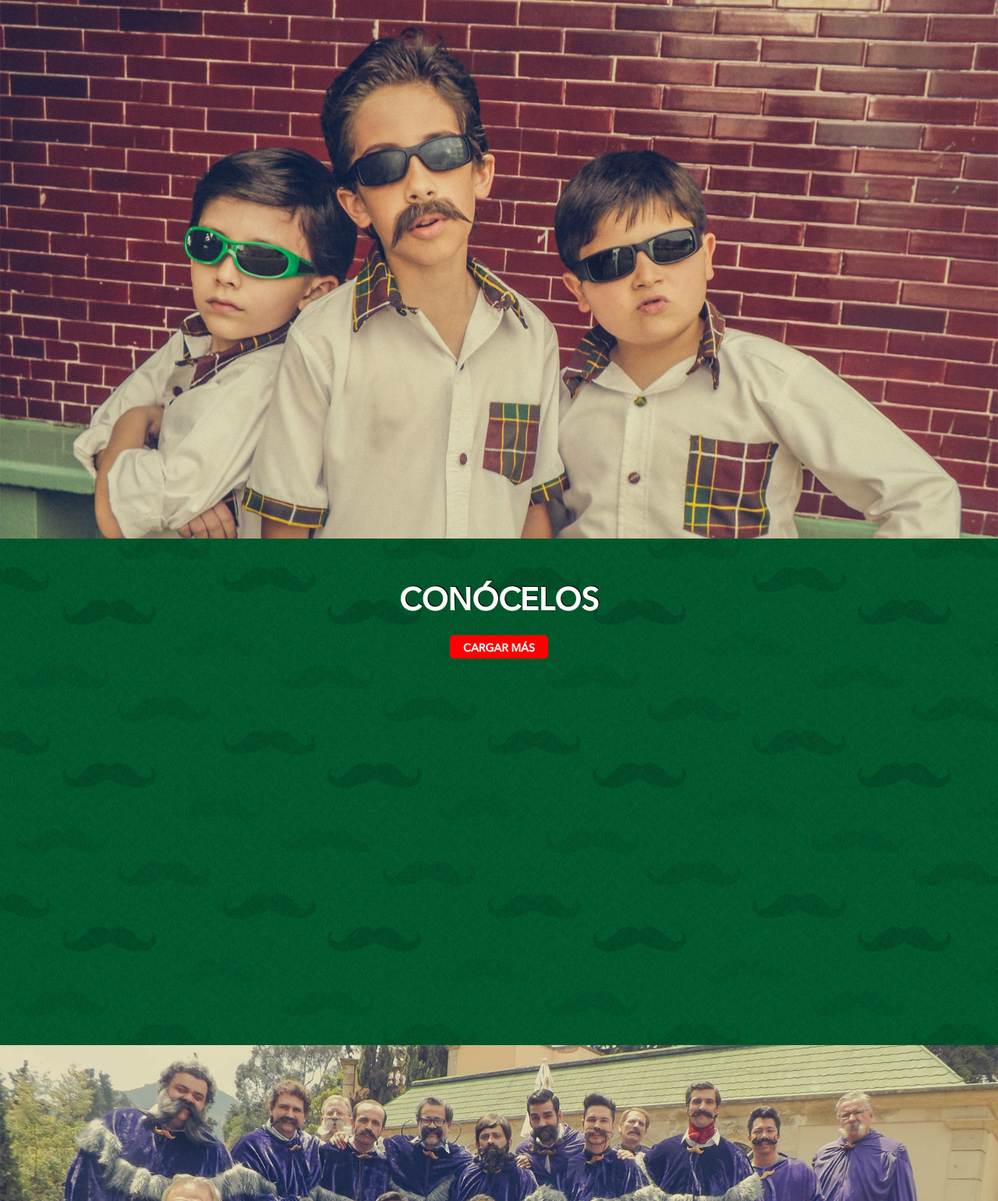
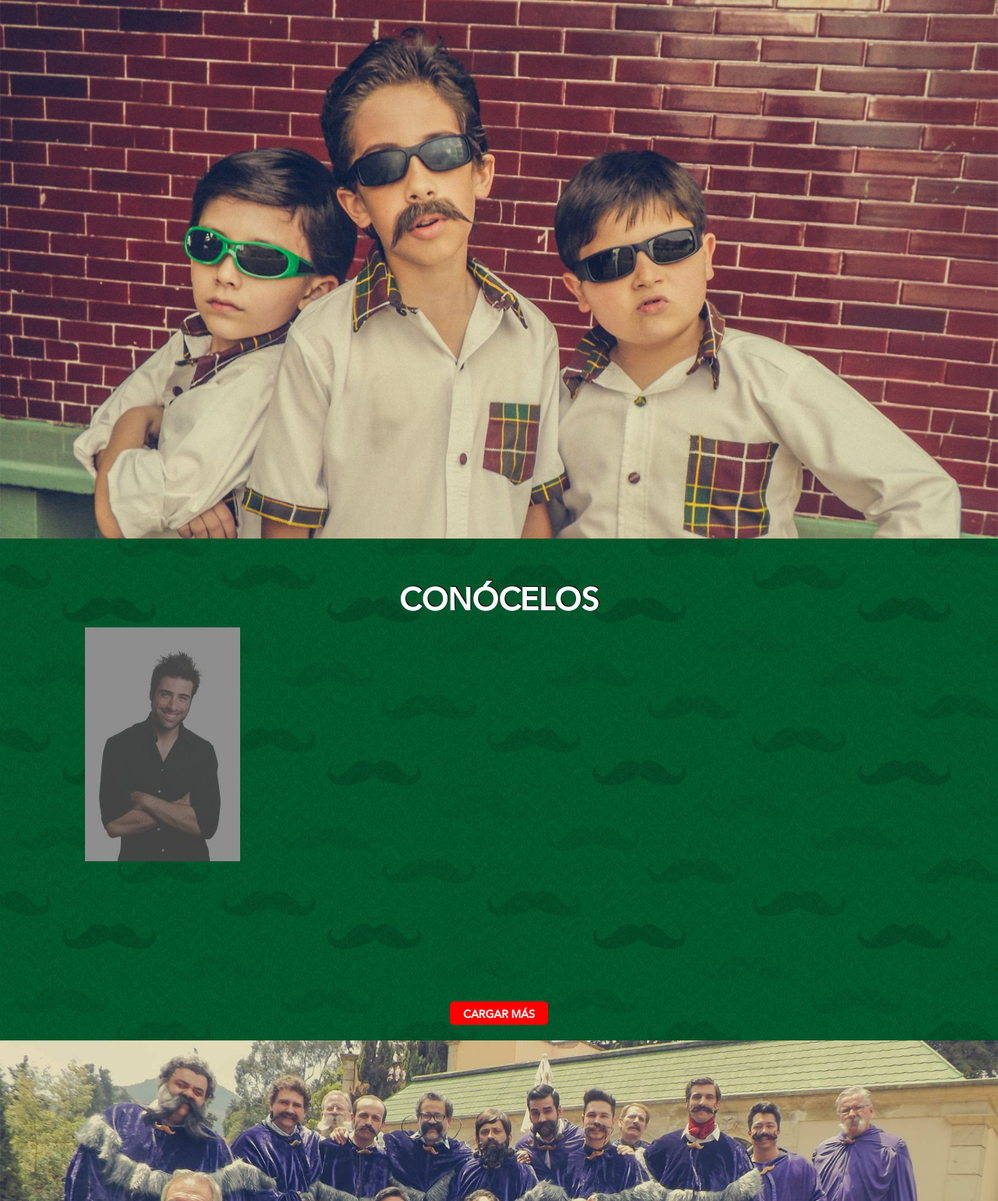
Before and after one commit to linkvilory/www.pormisbigotes.com.mx, a PHP site: page /inicio.html in a window 1280 px wide. Shown: the part 2085-3626 px from the top of the page at 78% size. Run offline with PHP 8.4, Linux system fonts and the light colour scheme; some libraries are stand-ins or nearby versions.

Commit message:
Probando las escenas parallex
Se esta probando el diseño y la interfaz

```diff
--- a/inicio.html
+++ b/inicio.html
@@ -67,19 +67,20 @@
 	<section id="seccionNoticias" class="seccionNoticias">
 		<div class="noticias-container">
 			<h1>ÚLTIMAS NOTICIAS</h1>
-			<table>
-				<tr>
-					<td>
-						FACEBOOK
-					</td>
-					<td>
-						TWITTER
-					</td>
-					<td>
-						INSTAGRAM
-					</td>
-				</tr>
-			</table>
+			<div class="row">
+				<div class="col-md-12">
+					<div class="col-md-4 ">
+						<iframe src="//www.facebook.com/plugins/likebox.php?href=https%3A%2F%2Fwww.facebook.com%2Fporbigotes&amp;width=100&amp;height=395&amp;colorscheme=light&amp;show_faces=false&amp;header=false&amp;stream=true&amp;show_border=true" scrolling="no" frameborder="0" style="border:none; overflow:hidden; width:100%; height:395px;" allowTransparency="true"></iframe>
+					</div>
+					<div class="col-md-4 ">
+						<a class="twitter-timeline"  href="https://twitter.com/PorBigotes" data-widget-id="570979363395739648">Tweets por el @PorBigotes.</a>
+            <script>!function(d,s,id){var js,fjs=d.getElementsByTagName(s)[0],p=/^http:/.test(d.location)?'http':'https';if(!d.getElementById(id)){js=d.createElement(s);js.id=id;js.src=p+"://platform.twitter.com/widgets.js";fjs.parentNode.insertBefore(js,fjs);}}(document,"script","twitter-wjs");</script>
+					</div>
+					<div class="col-md-4 bgWhite">
+						<iframe src="http://widget.websta.me/in/pormisbigotes/?s=250&w=1&h=1&b=1&bg=FFFFFF&p=5" allowtransparency="true" frameborder="0" scrolling="no" style="border:none;overflow:hidden;width:275px; height: 275px" ></iframe> <!-- websta - web.stagram.com -->
+					</div>
+				</div>
+			</div>
 		</div>
 	</section>
 	<section id="seccionSinopsis" class="seccionSinopsis">
@@ -108,6 +109,21 @@
 	</section>
 	<section id="seccionConocelos" class="seccionConocelos">
 		<h1>CONÓCELOS</h1>
+		<div class="row">
+			<div class="col-md-10 col-md-offset-1">
+				<ul id="sceneConocelos" class="sceneConocelos">
+				  <li class="layer" data-depth="0.10">
+				  	<img class="pEncabezado" src="recursos/images/titulos/1.png"/>
+				  	<img class="personaje " src="recursos/images/personajes/1.jpg"/>
+				  	<img class="personaje sombra pUno" src="recursos/images/personajes/1-sombra.jpg"/>
+				  	<div class="conoceloContainerUno "></div>
+				  </li>
+				  <li class="layer" data-depth="0.10">
+				  	<div class="conoceloContainerDos "></div>
+				  </li>
+				</ul>
+			</div>
+		</div>
 		<div id="masConocelos" class="botonMas">
 			<span>CARGAR MÁS</span>
 		</div>
@@ -449,8 +465,9 @@
 
 	<!-- Carga de archivos Js -->
 		<script src="./recursos/js/bootstrap.min.js"></script>
+		<script src="./recursos/js/responsiveslides.min.js"></script>
+		<script src="./recursos/js/jquery.parallax.min.js"></script>
 		<script src="./recursos/js/main.js"></script>
-		<script src="./recursos/js/responsiveslides.min.js"></script>
 	<!-- End archivos Js -->
 
 	</body>
--- a/recursos/css/main.css
+++ b/recursos/css/main.css
@@ -490,13 +490,15 @@ section {
   margin: auto;
   padding: 35px 0 0;
   text-align: center;
-  width: 900px;
+  width: 1000px;
 }
-
+.noticias-container .bgWhite{
+  background:#fff;
+}
 .noticias-container> h1 {
   font-size: 40px;
   font-weight: 900;
-  margin-top: 150px;
+  margin-top: 50px;
   padding: 5px 0;
   text-align: center;
   text-shadow: 1px -1px #000;
@@ -559,9 +561,6 @@ section {
   background-position: center center;
   background-repeat: repeat;
   background-size: auto;
-  max-height: 800px;
-  min-height: 350px;
-  height: 650px;
   width: 100%;
 }
 
@@ -574,14 +573,53 @@ section {
   text-shadow: 1px -1px #000;
 }
 
+.sceneConocelos,
+.sceneConocelos .layer {
+  display: block;
+  height: 100%;
+  padding: 0;
+  margin: 0;
+}
+
+.sceneConocelos {
+  min-height: 460px;
+  position: relative;
+  overflow: hidden;
+}
+
+.sceneConocelos .layer {
+  position: absolute;
+}
+.sceneConocelos .layer div {
+  -webkit-transform: translate3d(0,0,0);
+  -moz-transform: translate3d(0,0,0);
+  transform: translate3d(0,0,0);
+  -webkit-transform-style: preserve-3d;
+  -moz-transform-style: preserve-3d;
+  transform-style: preserve-3d;
+  -webkit-backface-visibility: hidden;
+  -moz-backface-visibility: hidden;
+  backface-visibility: hidden;
+}
+
+.layer .pEncabezado{
+  display: none;
+  margin: 5px 20px;
+}
+.layer .personaje{
+  position: absolute;;
+  z-index: 1;
+}
+.layer .personaje.sombra{
+  position: absolute;;
+  z-index: 2;
+}
+
 .seccionConocelosMore {
   background-image: url("images/bg/verde.jpg");
   background-position: center center;
   background-repeat: repeat;
   background-size: auto;
-  max-height: 800px;
-  min-height: 350px;
-  height: 650px;
   width: 100%;
   display:none;
 }
--- a/recursos/js/main.js
+++ b/recursos/js/main.js
@@ -164,4 +164,29 @@ $(function(){
 		$("#seccionConocelosMore").show();
 	});
 
+	$("#sceneConocelos").parallax({
+		calibrateX: false,
+  calibrateY: false,
+  invertX: true,
+  invertY: false,
+  limitX: false,
+  limitY: false,
+  scalarX: 40,
+  scalarY: 50,
+  frictionX: 1,
+  frictionY: 1,
+  originX: 0.5,
+  originY: 0.5
+	});
+
+
+
+	$(".pUno").hover(function() {
+		$(this).css( "opacity", "0" );
+		$(this).prev().prev().css("display", "block");
+		}, function() {
+		$(this).css( "opacity", "1" );
+		$(this).prev().prev().css("display", "none");
+	});
+
 });
```
Also changed, not shown: recursos/css/images/personajes/1-sombra.jpg (added), recursos/css/images/personajes/1.jpg (added), recursos/images/personajes/1-sombra.jpg (added), recursos/images/personajes/1.jpg (added), recursos/images/titulos/1.png (added).
